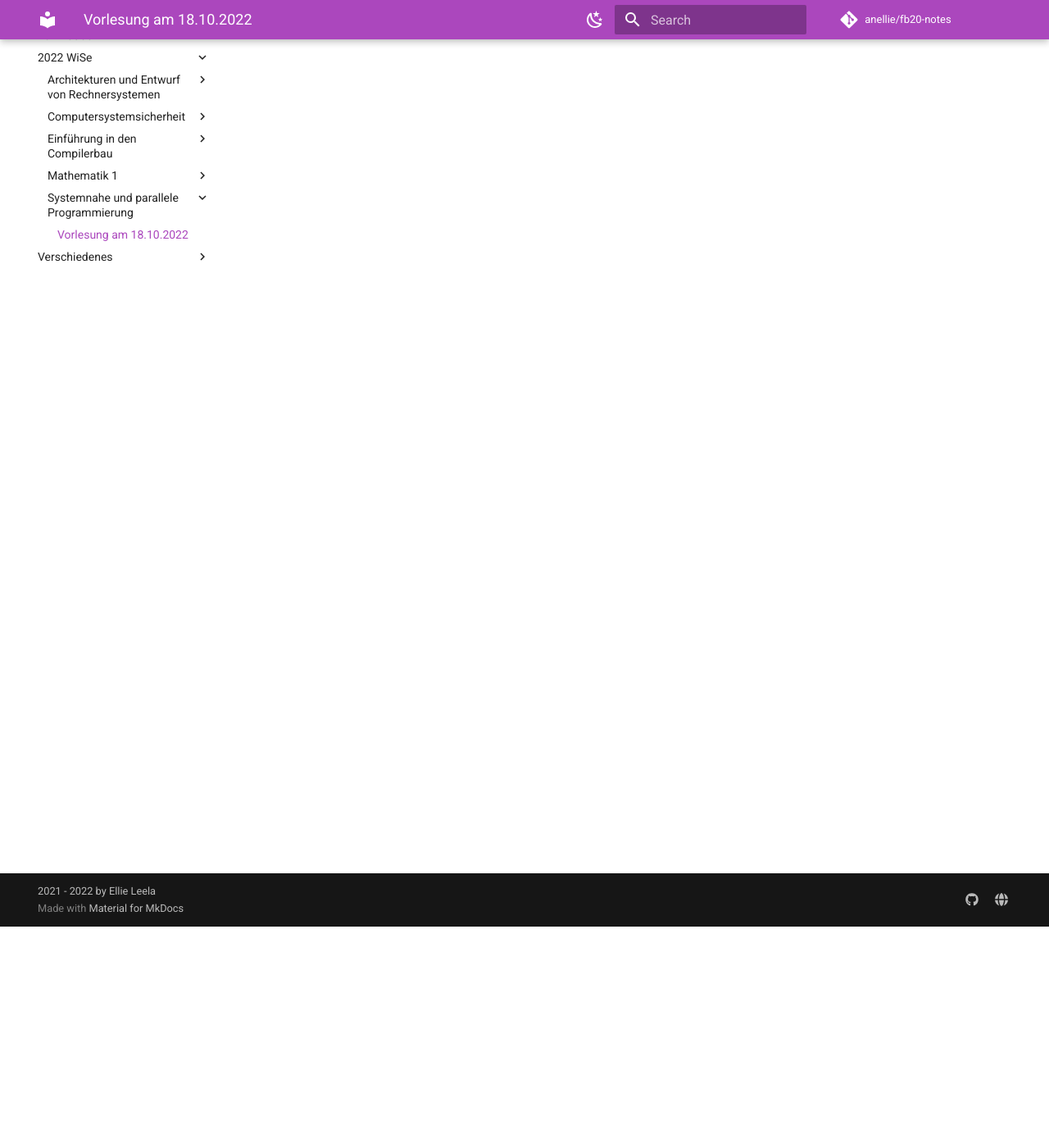
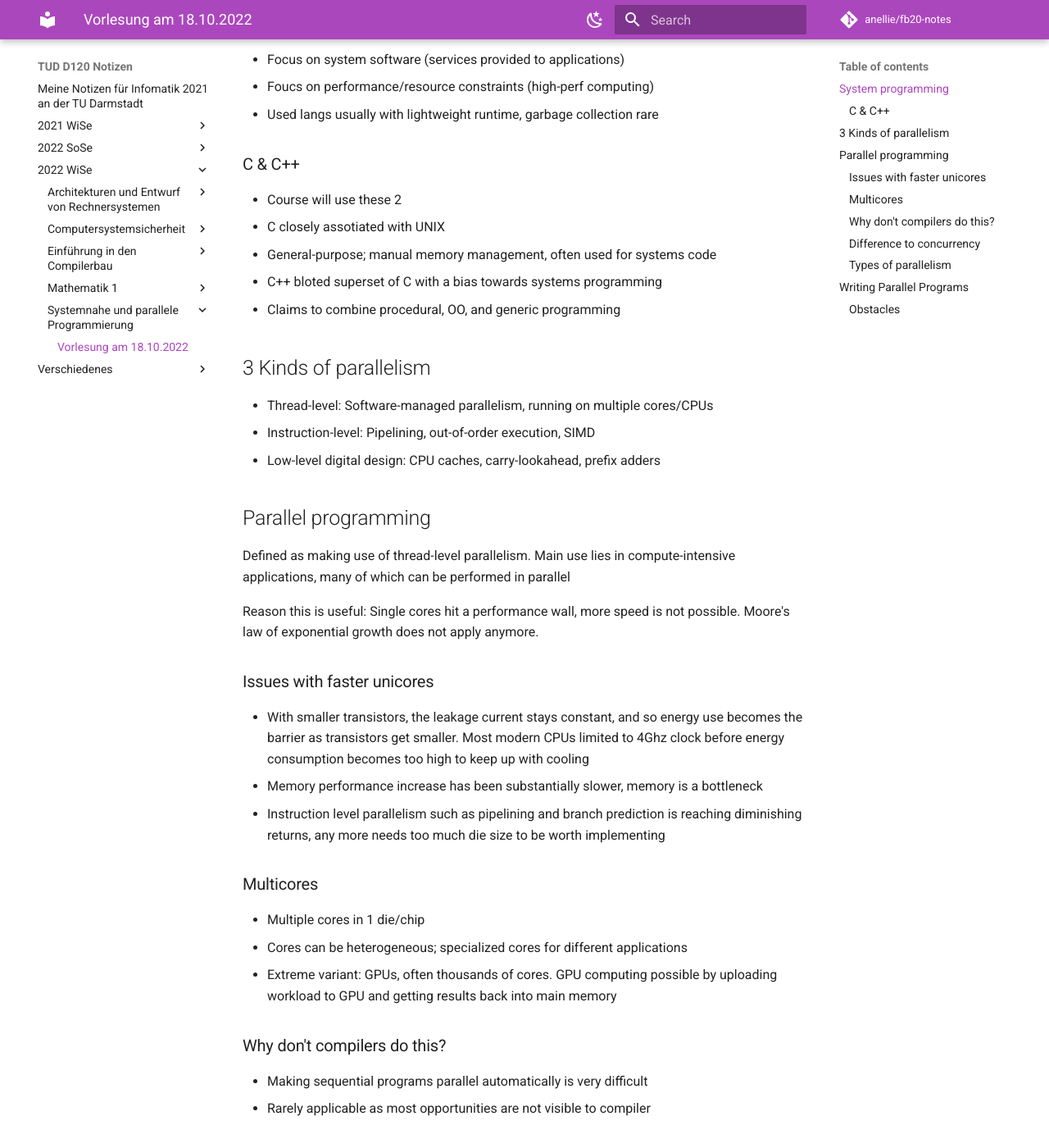
Before and after one commit to aurelilia/fb20-notes, an MkDocs documentation site: the page built from docs/2022 - WiSe/Systemnahe und parallele Programmierung/1_18.10.2022.md, in a window 1280 px wide and 1400 px high, scrolled down 270 px. Shown: the whole window at 82% size. Built offline with MkDocs 1.6.1 and Material for MkDocs 9.7.7, drawn with Linux system fonts in a browser that asks for light colours; comment, search, counter and statistics services are not loaded; some of the changed text lies outside the part shown.

Commit message:
SPP 18.10

```diff
--- a/docs/2022 - WiSe/Systemnahe und parallele Programmierung/1_18.10.2022.md
+++ b/docs/2022 - WiSe/Systemnahe und parallele Programmierung/1_18.10.2022.md
@@ -1,2 +1,83 @@
 # Vorlesung am 18.10.2022
-Soon
+*Organisatorisches ausgelassen. Slides sind English,*
+*meine Notizen also auch.*
+
+
+## System programming
+- Either or both:
+  - Focus on system software (services provided to applications)
+  - Foucs on performance/resource constraints (high-perf computing)
+- Used langs usually with lightweight runtime, garbage collection rare
+
+### C & C++
+- Course will use these 2
+- C closely assotiated with UNIX
+  - General-purpose; manual memory management, often used for
+    systems code
+- C++ bloted superset of C with a bias towards systems programming
+  - Claims to combine procedural, OO, and generic programming
+
+
+## 3 Kinds of parallelism
+- Thread-level: Software-managed parallelism, running on multiple cores/CPUs
+- Instruction-level: Pipelining, out-of-order execution, SIMD
+- Low-level digital design: CPU caches, carry-lookahead, prefix adders
+
+
+##  Parallel programming
+Defined as making use of thread-level parallelism.
+Main use lies in compute-intensive applications, many of which
+can be performed in parallel
+
+Reason this is useful: Single cores hit a performance wall,
+more speed is not possible. Moore's law of exponential
+growth does not apply anymore.
+
+### Issues with faster unicores
+- With smaller transistors, the leakage current stays constant, and
+  so energy use becomes the barrier as transistors get smaller.
+  Most modern CPUs limited to 4Ghz clock before energy consumption
+  becomes too high to keep up with cooling
+- Memory performance increase has been substantially slower,
+  memory is a bottleneck
+- Instruction level parallelism such as pipelining and branch
+  prediction is reaching diminishing returns,
+  any more needs too much die size to be worth implementing
+
+### Multicores
+- Multiple cores in 1 die/chip
+- Cores can be heterogeneous; specialized cores for different applications
+- Extreme variant: GPUs, often thousands of cores. GPU computing
+  possible by uploading workload to GPU and getting results
+  back into main memory
+
+### Why don't compilers do this?
+- Making sequential programs parallel automatically is very difficult
+- Rarely applicable as most opportunities are not visible to compiler
+
+### Difference to concurrency
+Parallelism: Parallel execution of tasks, running at the same time
+Concurrency: Overlapping tasks, switching between is concurrent but
+not parallel
+
+### Types of parallelism
+- Functional parallelism: Problem as a set of functions
+  - Execute those simultaneously
+  - Also called task parallelism
+  - Limited scalability
+- Data parallelism: Problem as a set of data
+  - Break it down into chunks that can be processed individually
+  - Process them concurrently
+  - Scales with data, suitable for multicores
+
+
+## Writing Parallel Programs
+- Often, sequential programs are made parallel instead of from-scratch parallelism
+- Benefits: Speed, sometimes cleaner, lower energy consumption
+- Cost: Effort, complexity, possible overhead, bugs, dependencies, non-determinism
+
+### Obstacles
+- Control dependencies: Work is only performed conditionally,
+  checking condition prevents parallelization
+- Data dependencies: Data depends on other data to be calculated
+  first, prevents parallelization
```
